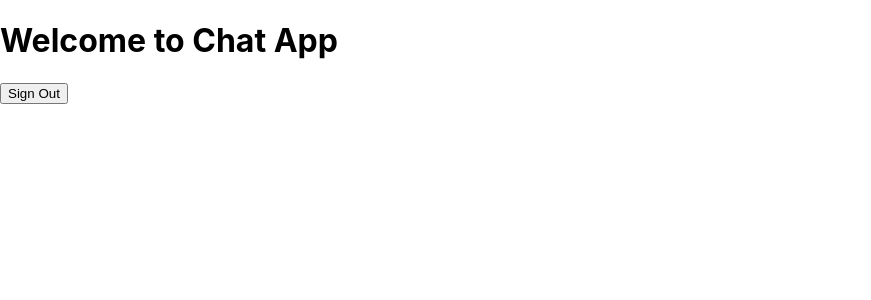
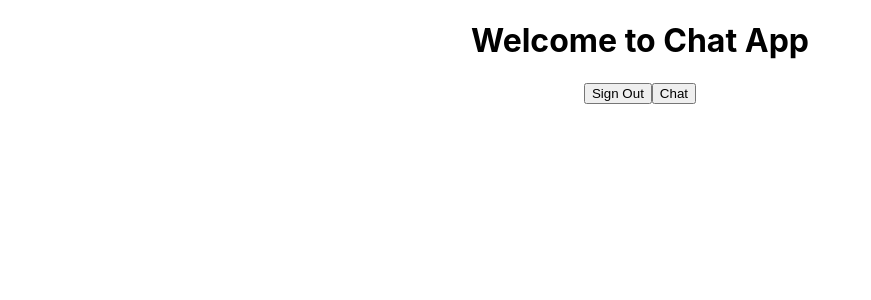
Before and after one commit to aditya-shrey/productivity-pulse, a React (Create React App) app: page / in a window 1280 px wide. Shown: the top 300 px of the page, without its empty margins (0-871 px from the left). Built offline with nearby package versions, Linux system fonts and the light colour scheme; no server answers; sample sign-in values are in the browser's storage.

Commit message:
Add navigation functionality to chat

```diff
--- a/src/ChatRoomPage.js
+++ b/src/ChatRoomPage.js
@@ -43,6 +43,7 @@ function ChatRoomPage() {
 
   return (
     <>
+    <center>
       <div>
         {messages && messages.map(msg => <ChatMessage key={msg.id} message={msg} />)}
       </div>
@@ -51,6 +52,7 @@ function ChatRoomPage() {
         <input value={formValue} onChange={(e) => setFormValue(e.target.value)} />
         <button type="submit">Send</button>
       </form>
+    </center>
     </>
   );
 }
--- a/src/HomePage.js
+++ b/src/HomePage.js
@@ -1,15 +1,24 @@
 import React from 'react';
 import { signOut } from 'firebase/auth';
-import { auth } from './firebase';  // Import your firebase configuration
+import { useNavigate } from 'react-router-dom';
+import { auth } from './firebase';
 
 function HomePage() {
+  const navigate = useNavigate();
+
   return auth.currentUser && (
     <div>
-      <h1>Welcome to Chat App</h1>
-      <button onClick={() => {
-        signOut(auth);
-        console.log("User signed out");
-      }}>Sign Out</button>
+      <center>
+        <h1>Welcome to Chat App</h1>
+        <button onClick={() => {
+          signOut(auth);
+          console.log("User signed out");
+        }}>Sign Out</button>
+        <button onClick={() => {
+          navigate('/chat');
+          console.log("User moves to chat room");
+        }}>Chat</button>
+      </center>
     </div>
   );
 }
--- a/src/SignInPage.js
+++ b/src/SignInPage.js
@@ -15,8 +15,10 @@ function SignInPage() {
 
   return (
     <div>
-      <h1>Sign In</h1>
-      <button onClick={signInWithGoogle}>Sign in with Google</button>
+      <center>
+        <h1>Sign In</h1>
+        <button onClick={signInWithGoogle}>Sign in with Google</button>
+      </center>
     </div>
   );
 }
```
